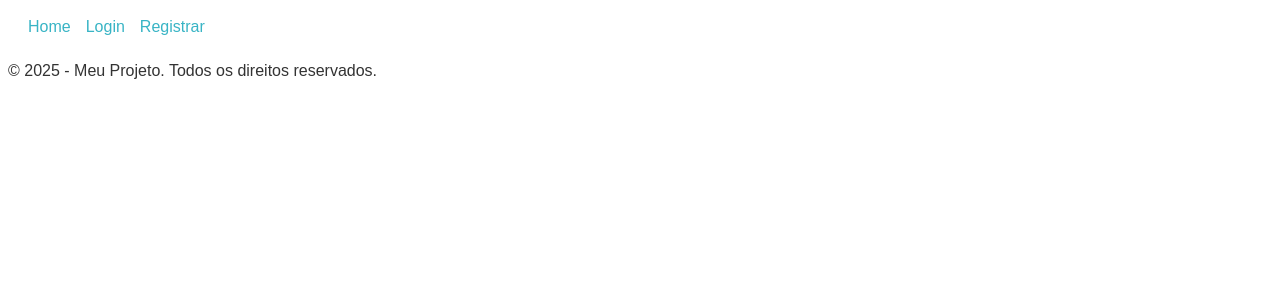
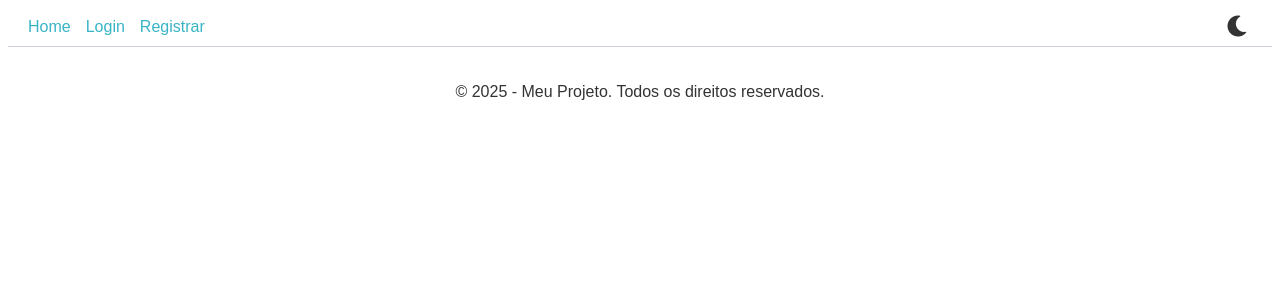
Before and after one commit to Kaynan-Jamelaumn/Django-BoilerPlate, a Django app: page / in a window 1280 px wide. Shown: the top 300 px of the page. Run offline with Django 4.2, Linux system fonts and the light colour scheme.

```diff
--- a/static/css/main.css
+++ b/static/css/main.css
@@ -29,3 +29,23 @@ body {
 .transition-all {
     transition: all 0.3s ease-in-out;
 }
+
+
+
+footer {
+    display: flex;
+    justify-content: center; /* Centraliza horizontalmente */
+    align-items: center; /* Centraliza verticalmente */
+    width: 100%; /* Ocupa a largura total da tela */
+    padding: 20px 0; /* Adiciona um espaçamento interno */
+    background-color: var(--background-light); /* Cor de fundo */
+    color: var(--text-light); /* Cor do texto */
+    text-align: center; /* Centraliza o texto */
+    border-top: 1px solid var(--input-border-light); /* Borda superior (opcional) */
+}
+
+.dark-mode footer {
+    background-color: var(--background-dark); /* Cor de fundo no modo escuro */
+    color: var(--text-dark); /* Cor do texto no modo escuro */
+    border-top: 1px solid var(--input-border-dark); /* Borda superior no modo escuro */
+}
--- a/static/css/navbar.css
+++ b/static/css/navbar.css
@@ -42,7 +42,6 @@ nav {
     position: absolute;
     right: 20px;
 }
-
 /* Toggle Theme Button */
 .toggle-theme {
     background: none;
--- a/templates/partials/_header.html
+++ b/templates/partials/_header.html
@@ -10,7 +10,6 @@
             {% endif %}
         </ul>
 
-        {% if request.user.is_authenticated %}
         <div class="header-right">
             <!-- Toggle Dark Mode Icon -->
             <button class="toggle-theme" onclick="toggleDarkMode()">
@@ -18,6 +17,7 @@
                 <i class="fas fa-sun" id="sun-icon" style="display: none;"></i> <!-- Sun icon for dark mode -->
             </button>
 
+            {% if request.user.is_authenticated %}
                 <div class="user-menu">
                     <button class="user-icon" onclick="toggleUserMenu()">
                         {% if request.user.profile_picture and request.user.profile_picture.url %}
@@ -36,7 +36,7 @@
                         <a href="{% url 'account:logout' %}">Logout</a>
                     </div>
                 </div>
+            {% endif %}
         </div>
-        {% endif %}
     </nav>
 </header>
```
Also changed, not shown: db.sqlite3. Lines whose indentation alone changed are shown as unchanged.
